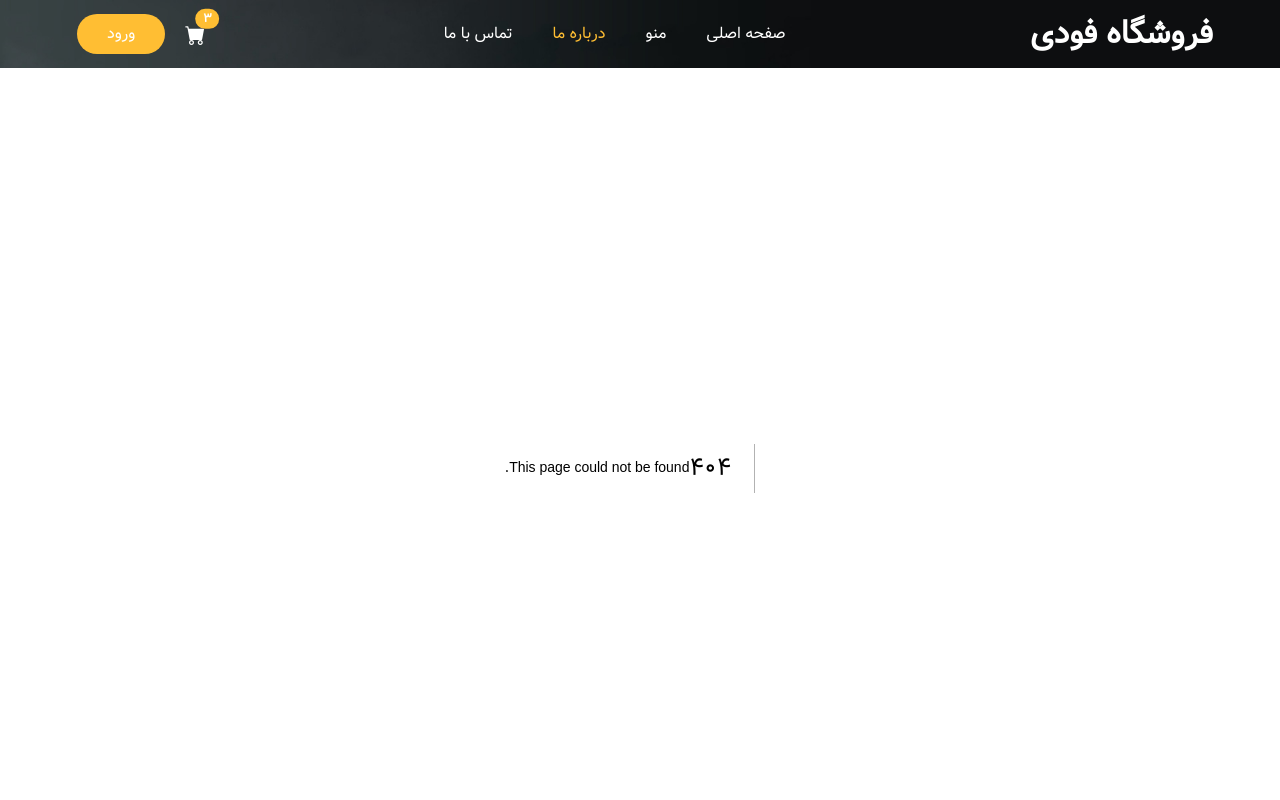
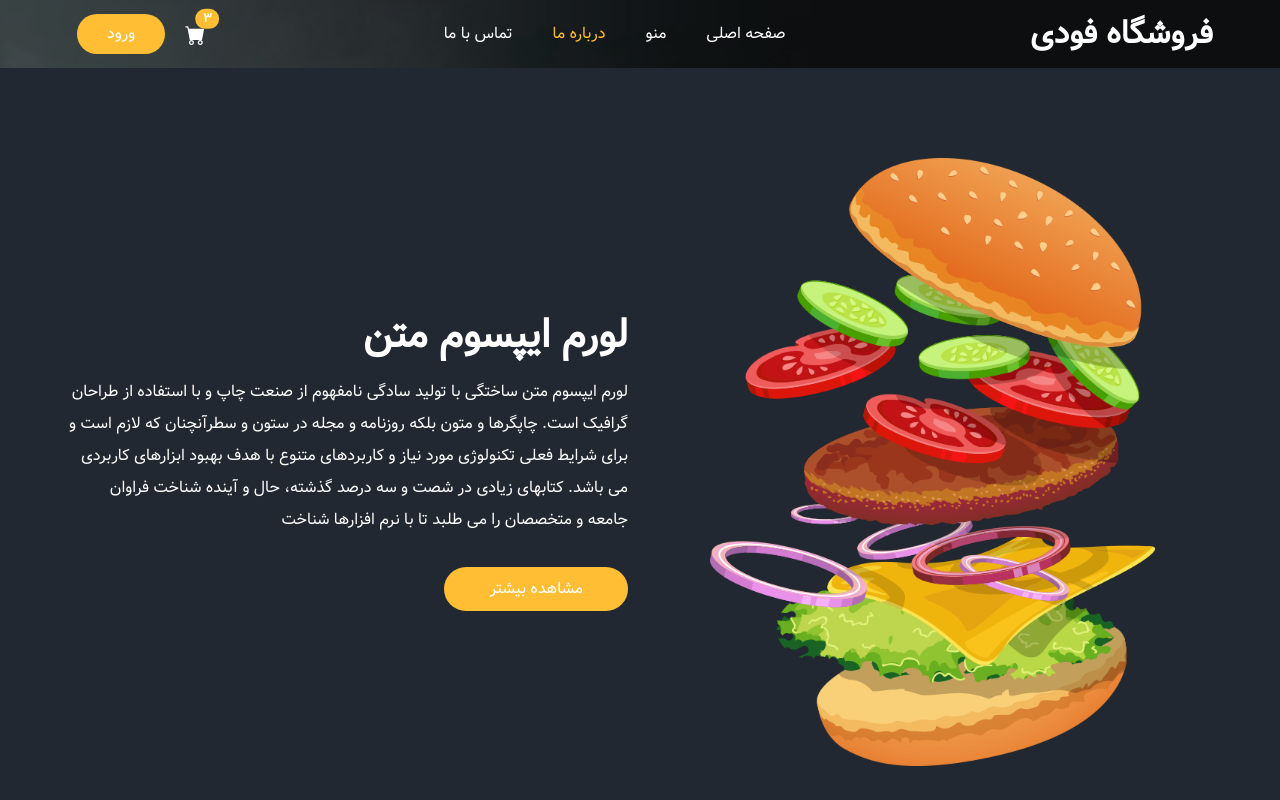
Before and after one commit to matinaliakbari-90/foodie-ecommerce, a Next.js app: page /about in a window 1280 px wide. Before the commit this address had no page. Shown: the top 800 px of the page. Built offline with nearby package versions, Linux system fonts and the light colour scheme.

Commit message:
add AboutPage component to display About section

```diff
--- /dev/null
+++ b/src/app/about/page.tsx
@@ -0,0 +1,7 @@
+import About from "@/components/About";
+
+export default function AboutPage() {
+    return (
+        <About />
+    );
+}
```
